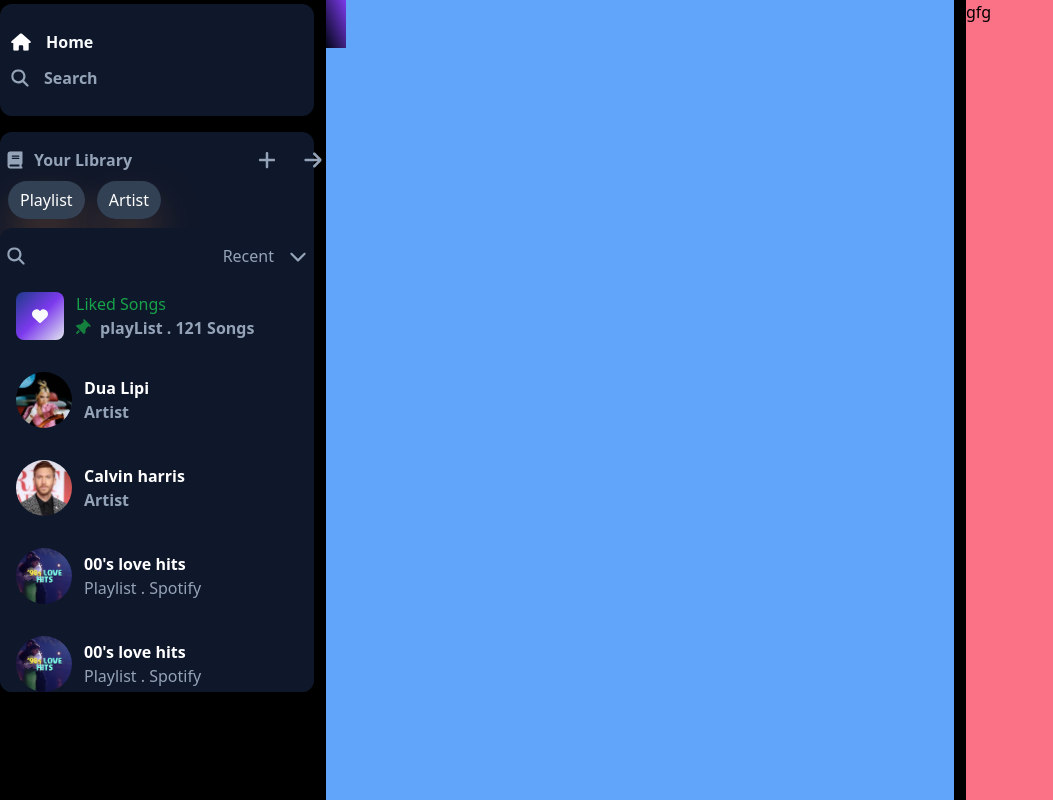
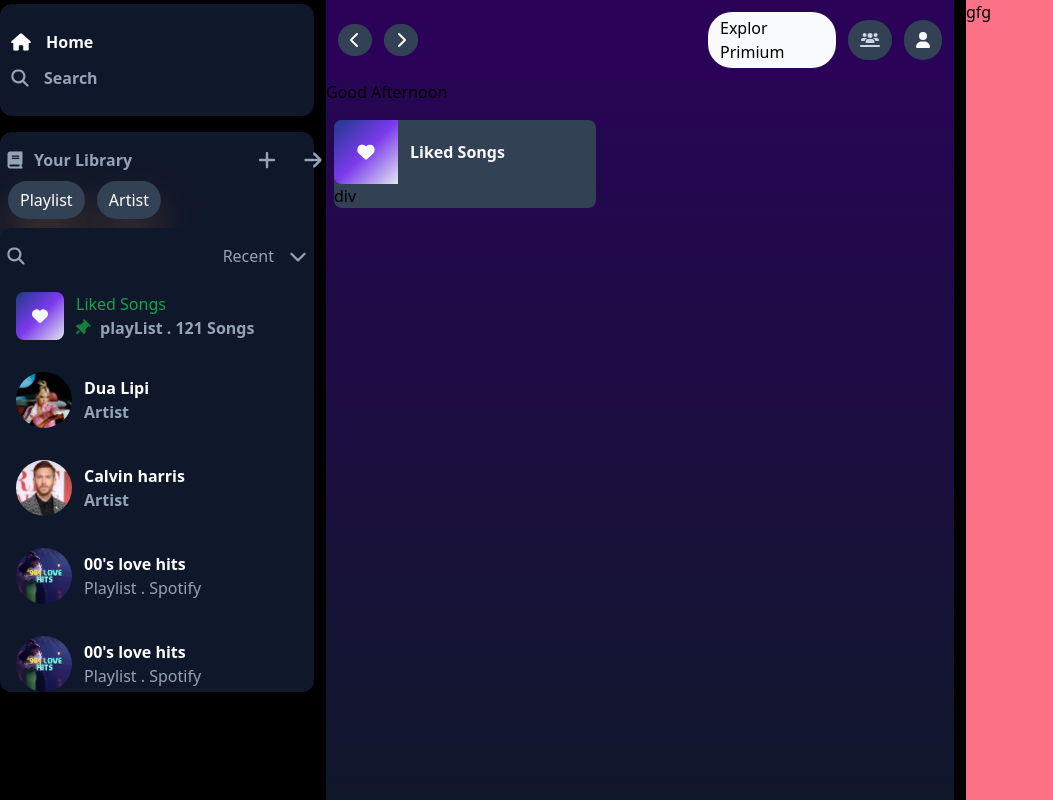
Before and after one commit to Sujit-Panigrahi5/spotify, a website: page dist/index.html in a window 1280 px wide. Shown: the whole page, without its empty margins (0-1053 px from the left). Drawn offline with Linux system fonts and the light colour scheme.

Commit message:
add some code

```diff
--- a/dist/index.html
+++ b/dist/index.html
@@ -145,19 +145,42 @@
 
         </div>
 
-        <div class="w-full h-full bg-blue-400">
+        <!-- middle part -->
+        <div class="w-full max-h-full bg-gradient-to-b from-[#2a0359] to-slate-900 overflow-x-hidden overflow-scroll hover:overflow-scroll hover:overflow-x-hidden scrol ">
+
             <div class="flex flex-col w-full max-h-full justify-start items-start ">
-                <div class="flex flex-row justify-between items-center ">
-                    <div class="flex flex-row justify-center items-center gap-3">
+
+                <!-- header section -->
+
+                <div class="flex flex-row justify-between items-center w-full bg-[#2a0359] py-3">
+
+                    <div class="flex flex-row justify-start items-center gap-3  w-full ml-3">
+                        <div class="bg-slate-700 px-3 py-2 rounded-full cursor-pointer">
+                            <svg xmlns="http://www.w3.org/2000/svg" height="1em" viewBox="0 0 320 512" class="fill-slate-50  "><!--! Font Awesome Free 6.4.0 by @fontawesome - https://fontawesome.com License - https://fontawesome.com/license (Commercial License) Copyright 2023 Fonticons, Inc. --><path d="M9.4 233.4c-12.5 12.5-12.5 32.8 0 45.3l192 192c12.5 12.5 32.8 12.5 45.3 0s12.5-32.8 0-45.3L77.3 256 246.6 86.6c12.5-12.5 12.5-32.8 0-45.3s-32.8-12.5-45.3 0l-192 192z"/></svg>
+                        </div>
 
 
-                    </div>
-                    <div class="flex flex-row justify-center items-center gap-3">
+                        <div class="bg-slate-700 px-3 py-2 rounded-full cursor-pointer">
+                            <svg xmlns="http://www.w3.org/2000/svg" height="1em" viewBox="0 0 320 512" class="fill-slate-50"><!--! Font Awesome Free 6.4.0 by @fontawesome - https://fontawesome.com License - https://fontawesome.com/license (Commercial License) Copyright 2023 Fonticons, Inc. --><path d="M310.6 233.4c12.5 12.5 12.5 32.8 0 45.3l-192 192c-12.5 12.5-32.8 12.5-45.3 0s-12.5-32.8 0-45.3L242.7 256 73.4 86.6c-12.5-12.5-12.5-32.8 0-45.3s32.8-12.5 45.3 0l192 192z"/></svg>
+                        </div>
 
                     </div>
+
+                    <div class="flex flex-row justify-center items-center gap-3 mr-3">
+                        <a href="" class="w-32 pl-3 py-1 bg-slate-50 rounded-3xl hover:scale-110 transition-all delay-75">Explor Primium</a>
+                        <div class="bg-slate-700 px-3 py-3 rounded-full cursor-pointer hover:scale-110 transition-all delay-75  ">
+                            <svg xmlns="http://www.w3.org/2000/svg" height="1em" viewBox="0 0 640 512" class="fill-slate-300 hover:fill-slate-50 "><!--! Font Awesome Free 6.4.0 by @fontawesome - https://fontawesome.com License - https://fontawesome.com/license (Commercial License) Copyright 2023 Fonticons, Inc. --><path d="M211.2 96a64 64 0 1 0 -128 0 64 64 0 1 0 128 0zM32 256c0 17.7 14.3 32 32 32h85.6c10.1-39.4 38.6-71.5 75.8-86.6c-9.7-6-21.2-9.4-33.4-9.4H96c-35.3 0-64 28.7-64 64zm461.6 32H576c17.7 0 32-14.3 32-32c0-35.3-28.7-64-64-64H448c-11.7 0-22.7 3.1-32.1 8.6c38.1 14.8 67.4 47.3 77.7 87.4zM391.2 226.4c-6.9-1.6-14.2-2.4-21.6-2.4h-96c-8.5 0-16.7 1.1-24.5 3.1c-30.8 8.1-55.6 31.1-66.1 60.9c-3.5 10-5.5 20.8-5.5 32c0 17.7 14.3 32 32 32h224c17.7 0 32-14.3 32-32c0-11.2-1.9-22-5.5-32c-10.8-30.7-36.8-54.2-68.9-61.6zM563.2 96a64 64 0 1 0 -128 0 64 64 0 1 0 128 0zM321.6 192a80 80 0 1 0 0-160 80 80 0 1 0 0 160zM32 416c-17.7 0-32 14.3-32 32s14.3 32 32 32H608c17.7 0 32-14.3 32-32s-14.3-32-32-32H32z"/></svg>
+                        </div>
+
+                       <div class="bg-slate-700 px-3 py-3 rounded-full cursor-pointer">
+                        <svg xmlns="http://www.w3.org/2000/svg" height="1em" viewBox="0 0 448 512" class="fill-slate-50"><!--! Font Awesome Free 6.4.0 by @fontawesome - https://fontawesome.com License - https://fontawesome.com/license (Commercial License) Copyright 2023 Fonticons, Inc. --><path d="M224 256A128 128 0 1 0 224 0a128 128 0 1 0 0 256zm-45.7 48C79.8 304 0 383.8 0 482.3C0 498.7 13.3 512 29.7 512H418.3c16.4 0 29.7-13.3 29.7-29.7C448 383.8 368.2 304 269.7 304H178.3z"/></svg>
+                       </div>
+                    </div>
                 </div>
-                <div class="bg-gradient-to-bl from-violet-600 to-slate-700">
-                    <div class="bg-gradient-to-bl from-violet-600 to-slate-950 flex flex-row justify-center items-center gap-5">
+
+
+                <!-- <div class="bg-gradient-to-b from-[#2a0359] to-slate-900 w-full">
+                    <div class="bg-gradient-to-b from-{#2a0359} to-slate-950 flex flex-row justify-center items-center gap-5">
                         <div>
                             <img src="" alt="">
                             <span></span>
@@ -172,10 +195,43 @@
                             </div>
                         </div>
                     </div>
+
+                    <div></div>
+
+                </div> -->
+
+                <div class="flex flex-col justify-center items-start gap-4 w-full">
+                    <div>Good Afternoon</div>
+
+                    <div class="flex flex-row justify-center items-center w-full">
+
+                        <div class="felx flex-col justify-start items-center gap-2 w-full ">
+
+                            <div class="flex flex-col justify-start items-start ml-2  cursor-pointer bg-slate-700 w-5/12 rounded-lg">
+                                <div class="flex flex-row justify-start items-center gap-3 hover:bg-slate-700 w-[90%]  ">
+                                    <div class="bg-rose-700 p-6  bg-gradient-to-br from-blue-900 via-violet-600 to-slate-200 rounded-l-lg">
+                                        <svg xmlns="http://www.w3.org/2000/svg" height="1em" viewBox="0 0 512 512" class="fill-slate-50 scale-110" ><!--! Font Awesome Free 6.4.0 by @fontawesome - https://fontawesome.com License - https://fontawesome.com/license (Commercial License) Copyright 2023 Fonticons, Inc. --><path d="M47.6 300.4L228.3 469.1c7.5 7 17.4 10.9 27.7 10.9s20.2-3.9 27.7-10.9L464.4 300.4c30.4-28.3 47.6-68 47.6-109.5v-5.8c0-69.9-50.5-129.5-119.4-141C347 36.5 300.6 51.4 268 84L256 96 244 84c-32.6-32.6-79-47.5-124.6-39.9C50.5 55.6 0 115.2 0 185.1v5.8c0 41.5 17.2 81.2 47.6 109.5z"/></svg>
+                                    </div>
+                                    <span class="text-slate-50 font-bold">Liked Songs</span>
+                                </div>
+
+                                div
+
+                            </div>
+
+                            <div></div>
+                            <div></div>
+                        </div>
+
+                        <div></div>
+
+                    </div>
                 </div>
-                <div></div>
+
             </div>
         </div>
+
+        <!-- last part -->
         <div class="w-full h-full bg-rose-400">gfg</div>
 
     </div>
```
Also changed, not shown: dist/styles.css.
